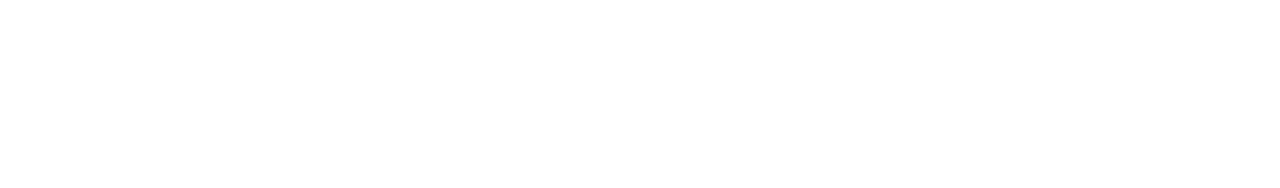
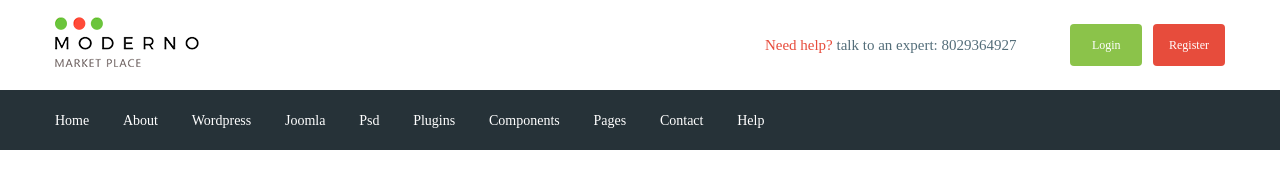
Before and after one commit to LtAlex1/moderno, a website: page app/index.html in a window 1280 px wide. Drawn offline with nearby package versions, Linux system fonts and the light colour scheme; files that its build step writes are made by us from their sources.

Commit message:
added header

```diff
--- a/app/index.html
+++ b/app/index.html
@@ -4,11 +4,54 @@
     <meta charset="UTF-8">
     <meta name="viewport" content="width=device-width, initial-scale=1.0">
     <title>Document</title>
+    <link href="https://fonts.googleapis.com/css2?family=Roboto:wght@500;700&display=swap" rel="stylesheet">
     <link rel="stylesheet" href="css/libs.min.css">
     <link rel="stylesheet" href="css/style.min.css">
+
 </head>
 <body>
+    <header class="header">
+        <div class="header__top">
+            <div class="container">
+                <div class="header__top-inner">
+                <div class="header__logo">
+                    <a href="">
+                        <img src="images/logo.png" alt="">
+                    </a>
+                </div>
 
+                <div class="header__text">
+                    <a href=""> <span>Need help?</span></a>
+                    talk to an expert:
+                    <a class='header__phone' href="tel:8029364927">8029364927</a>
+                </div>
+                    <div class="header__box">
+                        <a href="" class="basket"></a>
+                        <a href="" class="header__btn header__btn-login">Login</a>
+                        <a href="" class="header__btn header__btn-register">Register</a>
+                </div>
+                </div>
+            </div>
+        </div>
+        <div class="header__menu">
+            <div class="container">
+                <nav class="menu">
+                    <ul class="menu__list">
+                        <li><a href="#">Home</a></li>
+                        <li><a href="#">About</a></li>
+                        <li><a href="#">Wordpress</a></li>
+                        <li><a href="#">Joomla</a></li>
+                        <li><a href="#">Psd</a></li>
+                        <li><a href="#">Plugins</a></li>
+                        <li><a href="#">Components</a></li>
+                        <li><a href="#">Pages</a></li>
+                        <li><a href="#">Contact</a></li>
+                        <li><a href="#">Help</a></li>
+                    </ul>
+                </nav>
+            </div>
+        </div>
+    </header>
 
 
     <script src="https://ajax.googleapis.com/ajax/libs/jquery/3.5.1/jquery.min.js"></script>
--- /dev/null
+++ b/app/scss/_fonts.scss
@@ -0,0 +1,7 @@
+@font-face {
+    font-family: 'Roboto-Regular', sans-serif;
+    src: url('../fonts/Roboto-Regular.woff2') format('woff2'),
+            url('../fonts/Roboto-Regular.woff') format('woff');
+    font-weight: 400;
+    font-display: swap;
+}
--- /dev/null
+++ b/app/scss/_global.scss
@@ -0,0 +1,33 @@
+html{
+    box-sizing: border-box;
+}
+*,
+*::before,
+*::after{
+    box-sizing: inherit;
+}
+a {
+    display: inline-block;
+    text-decoration: none;
+    color: $text;
+}
+
+ul,
+li{
+    margin: 0;
+    padding: 0;
+    list-style: none;
+}
+
+body {
+    font-family: 'Roboto-Regular' sans-serif;
+    font-size: 15px;
+    line-height: 24px;
+    color: $text;
+}
+
+.container{
+    max-width: 1200px;
+    margin: 0 auto;
+    padding: 0 15px;
+}
--- /dev/null
+++ b/app/scss/_vars.scss
@@ -0,0 +1,4 @@
+$text: #546e7a;
+$red: #e74c3c;
+$green: #8bc34a;
+$bg:#263238;
--- a/app/scss/style.scss
+++ b/app/scss/style.scss
@@ -1,12 +1,56 @@
-html{
-    box-sizing: border-box;
+@import 'vars';
+@import 'global';
+@import 'fonts';//ctrl shift d
+
+.header__top-inner {
+    display: flex;
+    justify-content: space-between;
+    height: 90px;
+    align-items: center;
 }
-*,
-*::before,
-*::after{
-    box-sizing: inherit;
+
+.header__text {
+    margin-left: auto;
+    margin-right: 50px;
+    span{
+        color:$red;
+    }
 }
-.box{
+.header__btn{
+    padding: 9px;
+    width: 72px;
+    border-radius: 4px;
+    text-align: center;
+    color: #ffffff;
+    font-size: 12px;
+}
+.header__btn-login {
+    background-color: $green;
+}
+
+.header__btn-register {
+    background-color: $red;
+    margin-left: 7px;
+}
+.header__menu{
+    background-color: $bg;
+}
+
+.menu{
     display: flex;
+    align-items: center;
+    height: 60px;
+}
 
+.menu__list {
+    li {
+        display: inline-block;
+        & + li{
+            margin-left: 30px;
+        }
+    }
+    a {
+        color: #ffffff;
+        font-size: 14px;
+    }
 }
--- a/gulpfile.js
+++ b/gulpfile.js
@@ -9,8 +9,8 @@ let gulp = require('gulp'),
 
 
 gulp.task('sass', function(){
-    return  gulp.src('app/scss/style.scss')
-            .pipe(sass({outputStyle: 'compressed'}))
+    return  gulp.src('app/scss/**/*.scss')
+            .pipe(sass({outputStyle: 'expanded'}))
             .pipe(rename({suffix: '.min'}))
             .pipe(autoprefixer({
                 overrideBrowserslist: ['last 8 version']
@@ -59,7 +59,7 @@ gulp.task('browser-sync', function (){
 });
 
 gulp.task('watch', function(){
-    gulp.watch('app/scss/style.scss', gulp.parallel('sass'))
+    gulp.watch('app/scss/**/*.scss', gulp.parallel('sass'))
     gulp.watch('app/*.html', gulp.parallel('html'))
     gulp.watch('app/js/*.js', gulp.parallel('js'))
 });
```
Also changed, not shown: app/css/style.min.css, app/fonts/Roboto-Regular.ttf (added), app/fonts/Roboto-Regular.woff (added), app/fonts/Roboto-Regular.woff2 (added), app/images/logo.png (added).
